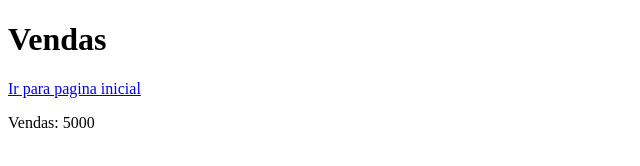
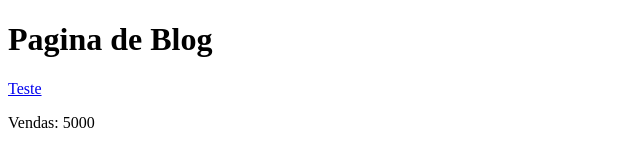
Before and after one commit to HenriqueMatosSupi/csharpstudies, a plain HTML site: page vendas.html in a window 1280 px wide. Shown: the whole page, without its empty margins (0-640 px from the left). Drawn offline with Linux system fonts and the light colour scheme.

Commit message:
Criada pagina de blog

```diff
--- a/vendas.html
+++ b/vendas.html
@@ -6,8 +6,8 @@
     <title>Document</title>
 </head>
 <body>
-    <h1>Vendas</h1>
-    <a href="index.html">Ir para pagina inicial</a>
+    <h1>Pagina de Blog</h1>
+    <a href="index.html">Teste</a>
     <P>Vendas: 5000</P>
 </body>
 </html>
```
